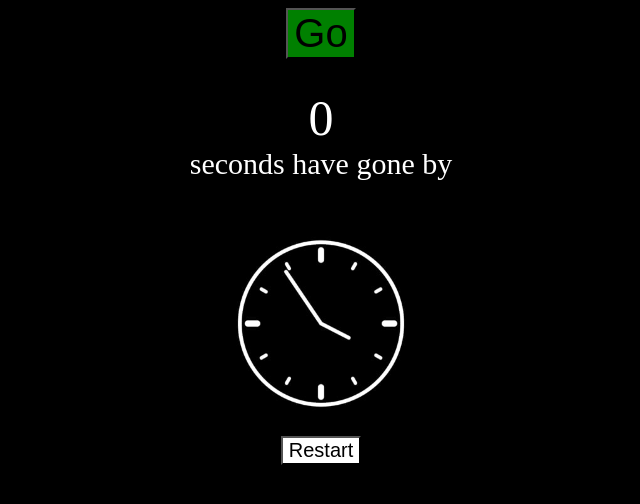
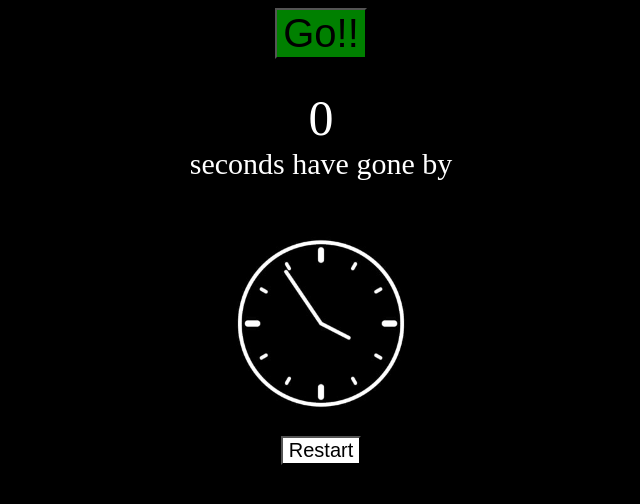
Before and after one commit to ManuelGonzalez007/countUp, a plain HTML site: page index.html in a window 1280 px wide. Shown: the whole page, without its empty margins (319-959 px from the left). Drawn offline with Linux system fonts and the light colour scheme.

Commit message:
cambio del go

```diff
--- a/index.html
+++ b/index.html
@@ -8,7 +8,7 @@
 
     <body>
 
-        <button id="btnPlayPause" onclick="goStopButtun()" style = "background-color: green" type="button">Go</button>
+        <button id="btnPlayPause" onclick="goStopButtun()" style = "background-color: green" type="button">Go!!</button>
 
         <p>
             <span id="seconds">0</span> <br> seconds have gone by
```
